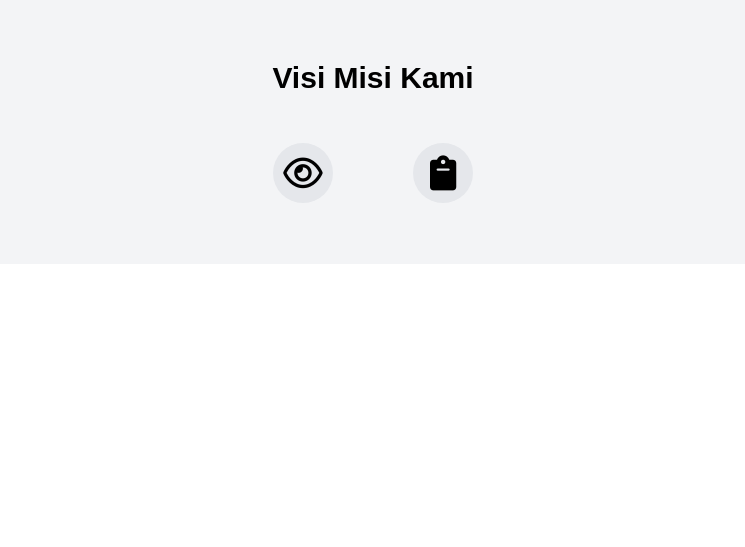
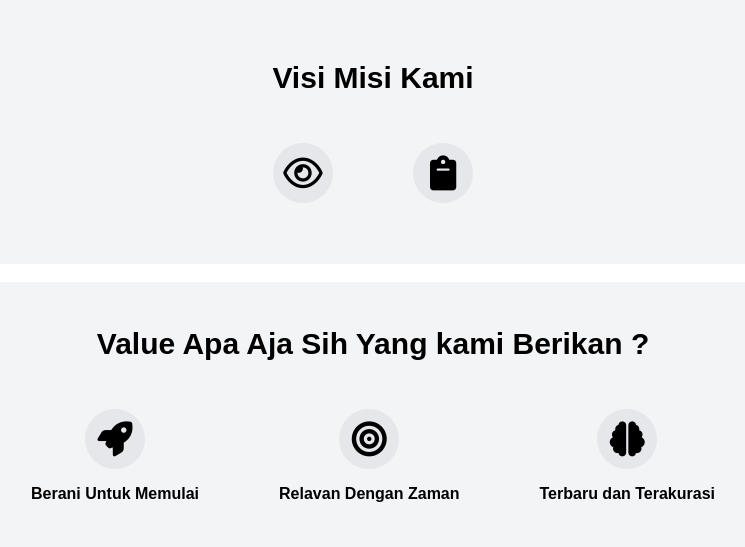
Before and after one commit to RendiS10/projectAkhir-magangluarsekolah, a PHP site: page / in a window 1280 px wide. Shown: the part 1006-1553 px from the top of the page, without its empty margins (267-1012 px from the left). Before the commit the page ends 1209 px from the top, so only its background shows below. Run offline with PHP 8.4, Linux system fonts and the light colour scheme.

Commit message:
menambah section value

```diff
--- a/index.html
+++ b/index.html
@@ -10,7 +10,7 @@
   <body>
     <!-- Section Header -->
     <header class="navbar">
-      <div class="container">
+      <div class="containernav">
         <div class="logo">
           <h1>Luarsekolah</h1>
         </div>
@@ -80,7 +80,29 @@
         </section>
         <br>
         <!-- section value yang diberikan -->
-         <section></section>
+         <section class="valueDiberikan">
+          <h1>Value Apa Aja Sih Yang kami Berikan ?</h1>
+          <div class="containerValue">
+            <div class="container">
+              <div class="valuesatu">
+                <i class="fas fa-rocket"></i>
+              </div>
+              <h4>Berani Untuk Memulai</h4>
+            </div>
+            <div class="container">
+              <div class="valuedua">
+                <i class="fas fa-bullseye"></i>
+              </div>
+              <h4>Relavan Dengan Zaman</h4>
+            </div>
+            <div class="container">
+              <div class="valuetiga">
+                <i class="fas fa-brain"></i>
+              </div>
+              <h4>Terbaru dan Terakurasi</h4>
+            </div>
+          </div>
+         </section>
          <!-- section tim kami -->
           <section></section>
           <!-- section kenapa harus luar sekolah -->
--- a/style.css
+++ b/style.css
@@ -24,7 +24,7 @@ body {
   right: 0; /* Menempatkan header di sisi kanan */
   z-index: 1000; /* Memastikan header berada di atas elemen lainnya */
 }
-.container {
+.containernav {
   display: flex;
   align-items: center;
   justify-content: center;
@@ -212,3 +212,38 @@ article{
   justify-content: center;
   align-items: center;
 }
+
+/* Section Value Diberikan */
+.valueDiberikan{
+  gap: 3rem;
+  display: flex;
+  flex-direction: column;
+  justify-content: center;
+  align-items: center;
+  background-color: #F3F4F6;
+  height: 265px;
+}
+.containerValue{
+  gap: 5rem;
+  display: flex;
+  flex-direction: row;
+}
+
+.containerValue i{
+  font-size: 35px;
+}
+.container{
+  display: flex;
+  flex-direction: column;
+  gap: 1rem;
+  align-items: center;
+}
+.valuesatu, .valuedua, .valuetiga{
+  width: 60px;
+  height: 60px;
+  border-radius: 50%;
+  background-color: #E5E7EB;
+  display: flex;
+  justify-content: center;
+  align-items: center;
+}
```
